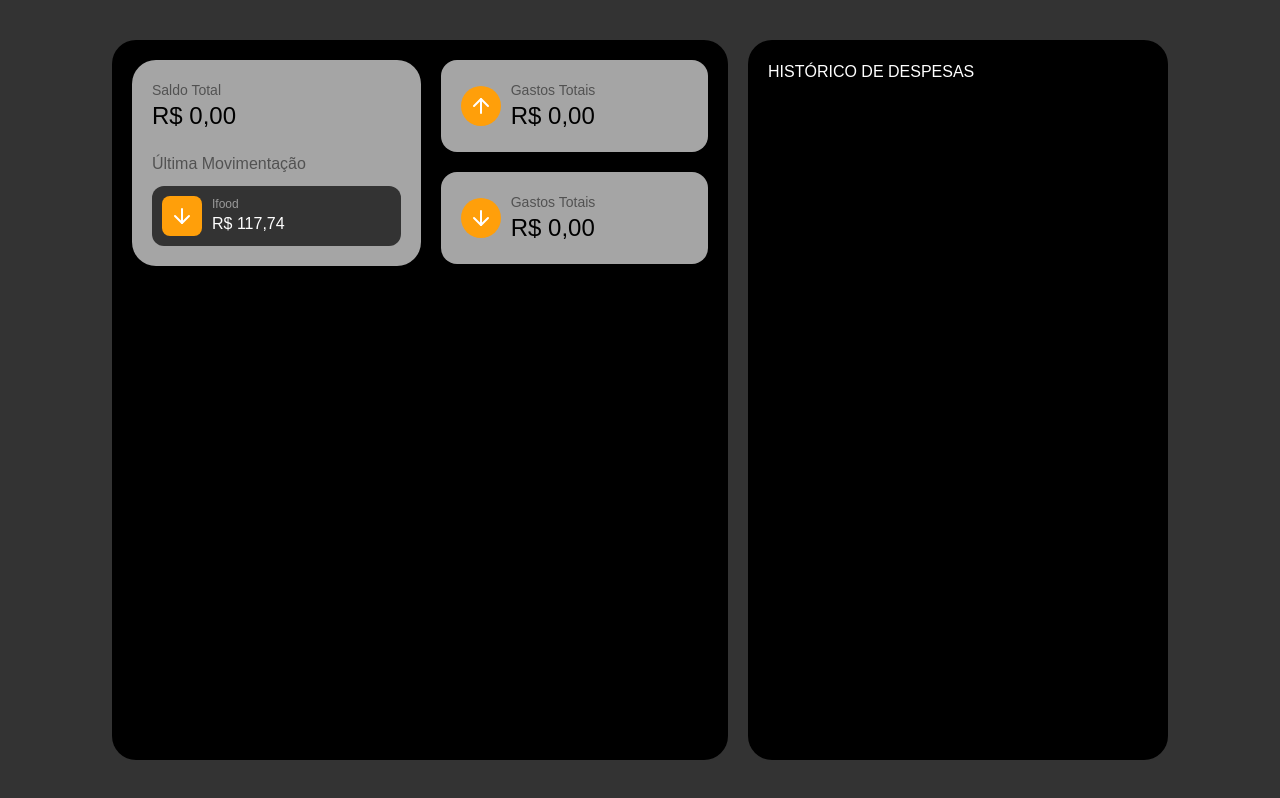
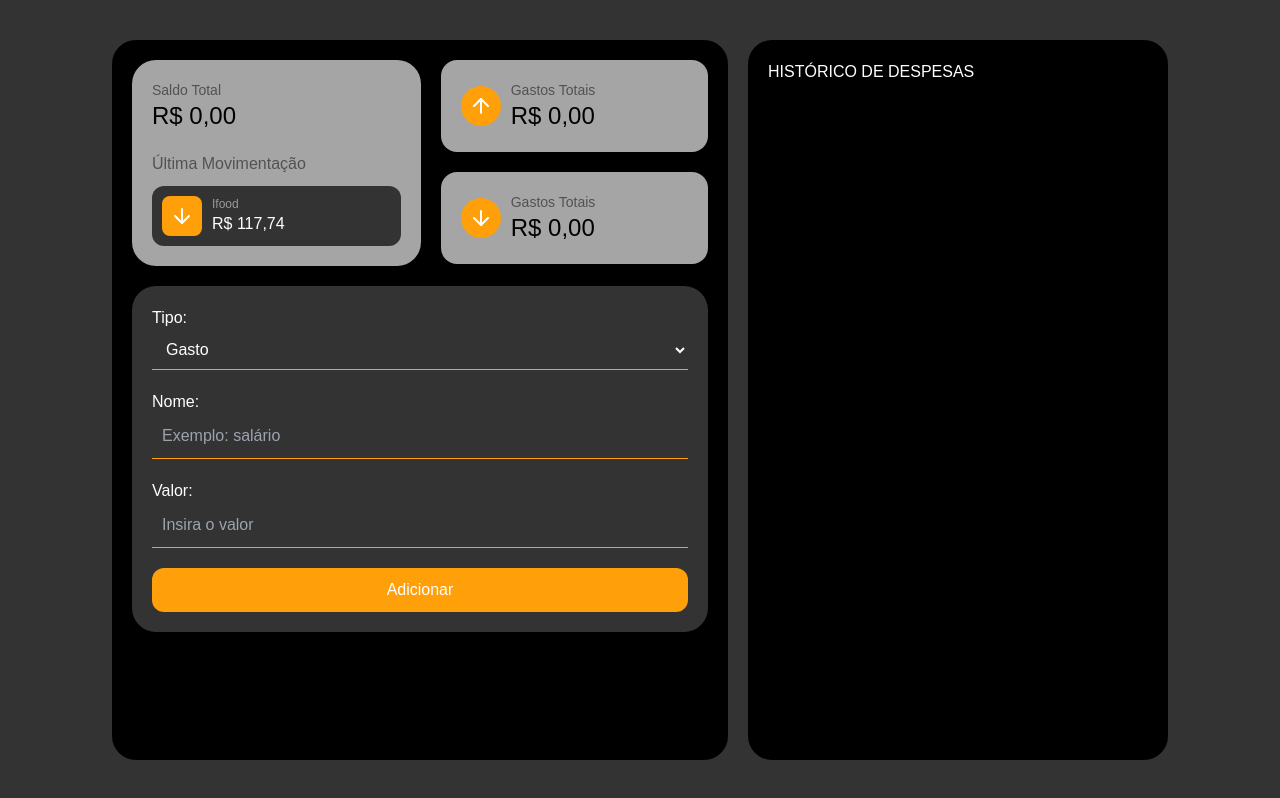
Before and after one commit to arisonfirmino/expense-calculator, a Next.js app: page / in a window 1280 px wide. Built offline with nearby package versions, Linux system fonts and the light colour scheme.

Commit message:
feat: add initial Form component

```diff
--- a/app/(home)/page.jsx
+++ b/app/(home)/page.jsx
@@ -2,12 +2,13 @@ import Container from "../components/container";
 import Balance from "../components/balance";
 import TotalIncomes from "../components/total-incomes";
 import TotalExpenses from "../components/total-expenses";
+import Form from "../components/form";
 
 const Home = () => {
   return (
     <Container>
-      <section className="flex min-h-full w-full flex-col rounded-3xl bg-black p-5">
-        <div className="flex flex-col gap-5 text-black xl:flex-row">
+      <section className="flex min-h-full w-full flex-col items-center gap-5 rounded-3xl bg-black p-5">
+        <div className="flex w-full flex-col gap-5 text-black xl:flex-row">
           <Balance />
 
           <div className="flex w-full flex-col gap-5">
@@ -15,6 +16,8 @@ const Home = () => {
             <TotalExpenses />
           </div>
         </div>
+
+        <Form />
       </section>
 
       <section className="flex min-h-full w-full flex-col rounded-3xl bg-black p-5 xl:max-w-[420px]">
--- a/app/components/container.jsx
+++ b/app/components/container.jsx
@@ -1,6 +1,6 @@
 const Container = ({ children }) => {
   return (
-    <main className="flex min-h-screen w-full cursor-default flex-col gap-5 bg-main p-5 text-white xl:flex-row xl:px-28 xl:py-10">
+    <main className="flex min-h-screen w-full cursor-default flex-col gap-5 bg-main p-5 text-white xl:flex-row xl:px-28 xl:py-10 2xl:px-52">
       {children}
     </main>
   );
--- /dev/null
+++ b/app/components/form.jsx
@@ -0,0 +1,22 @@
+import NameInput from "./name-input";
+import TypeInput from "./type-input";
+import ValueInput from "./value-input";
+
+const Form = () => {
+  return (
+    <form className="flex w-full flex-col gap-5 rounded-3xl bg-main p-5">
+      <TypeInput />
+      <NameInput />
+      <ValueInput />
+
+      <button
+        type="submit"
+        className="rounded-xl bg-primary p-2.5 active:bg-background"
+      >
+        Adicionar
+      </button>
+    </form>
+  );
+};
+
+export default Form;
--- /dev/null
+++ b/app/components/name-input.jsx
@@ -0,0 +1,14 @@
+const NameInput = () => {
+  return (
+    <div className="flex flex-col">
+      <label className="font-medium">Nome:</label>
+      <input
+        type="text"
+        placeholder="Exemplo: salário"
+        className="border-b border-solid border-primary bg-transparent p-2.5 outline-none"
+      />
+    </div>
+  );
+};
+
+export default NameInput;
--- /dev/null
+++ b/app/components/type-input.jsx
@@ -0,0 +1,20 @@
+const TypeInput = () => {
+  return (
+    <div className="flex flex-col">
+      <label className="font-medium">Tipo:</label>
+      <select
+        name="type"
+        className="border-b border-solid border-primary bg-transparent p-2.5 outline-none"
+      >
+        <option value="expense" className="text-black">
+          Gasto
+        </option>
+        <option value="income" className="text-black">
+          Ganho
+        </option>
+      </select>
+    </div>
+  );
+};
+
+export default TypeInput;
--- /dev/null
+++ b/app/components/value-input.jsx
@@ -0,0 +1,14 @@
+const ValueInput = () => {
+  return (
+    <div className="flex flex-col">
+      <label className="font-medium">Valor:</label>
+      <input
+        type="number"
+        placeholder="Insira o valor"
+        className="border-b border-solid border-primary bg-transparent p-2.5 outline-none"
+      />
+    </div>
+  );
+};
+
+export default ValueInput;
```
